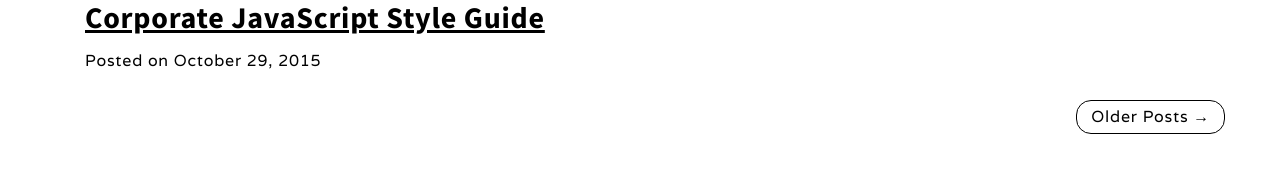
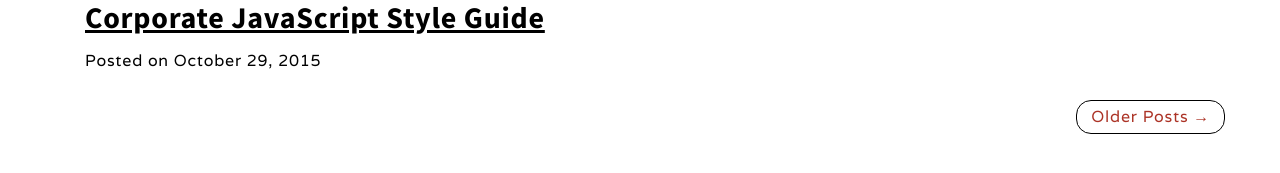
Before and after one commit to janaipakos/janaipakos.github.io, a Jekyll site: the page built from index.html, in a window 1280 px wide. Shown: the part 555-728 px from the top of the page. Built offline with Jekyll 4.4.1, drawn with Linux system fonts in a browser that asks for light colours; nearby versions of some CDN libraries; the list of posts is cut into pages by our own code.

Commit message:
Fix link color

```diff
--- a/index.html
+++ b/index.html
@@ -36,7 +36,7 @@ layout: default
   {% endif %}
   {% if paginator.next_page %}
   <li class="next">
-    <a href="{{ paginator.next_page_path | prepend: site.baseurl | replace: '//', '/' }}">Older Posts &rarr;</a>
+    <a class="link" href="{{ paginator.next_page_path | prepend: site.baseurl | replace: '//', '/' }}">Older Posts &rarr;</a>
   </li>
   {% endif %}
 </ul>
```
